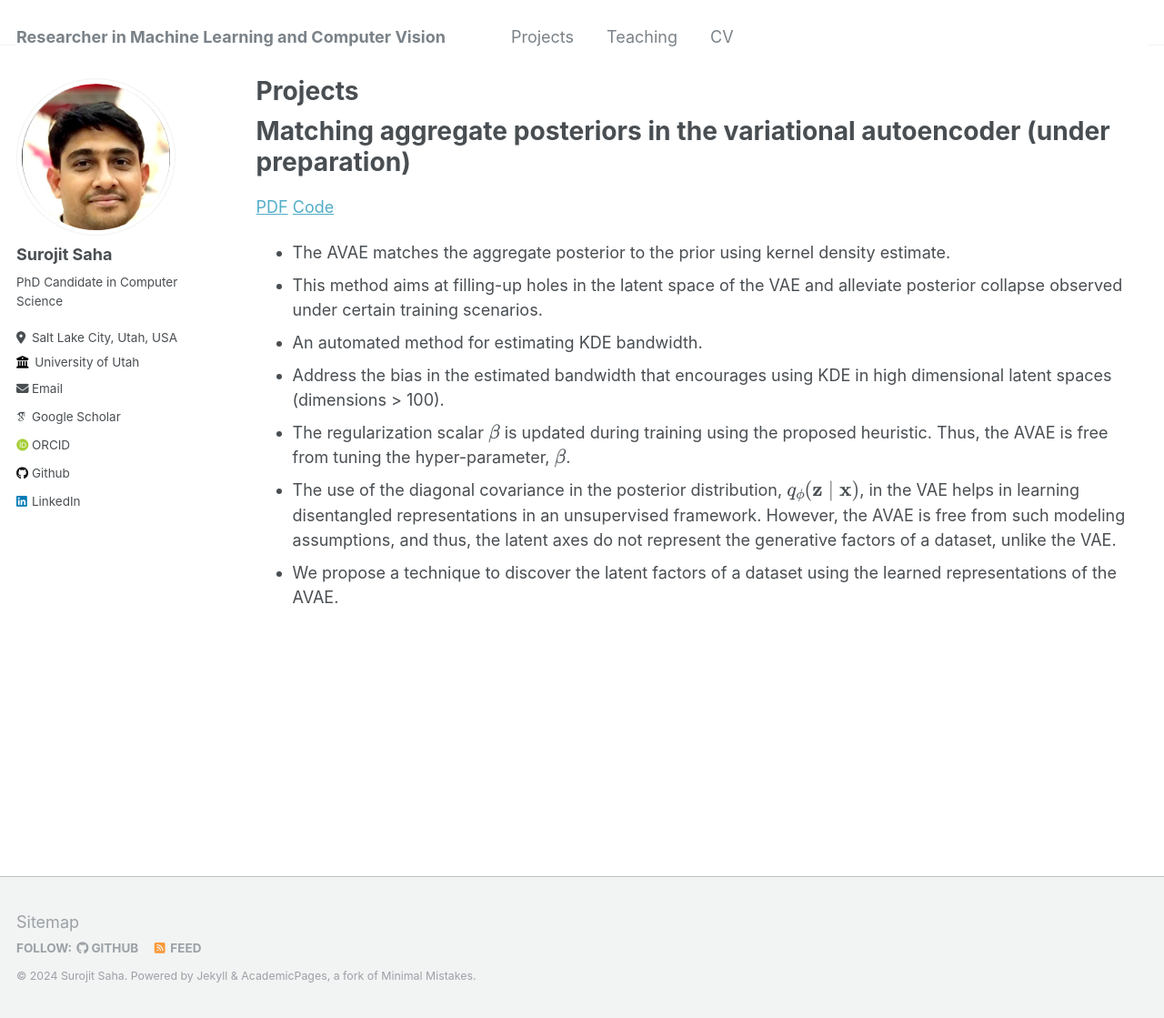
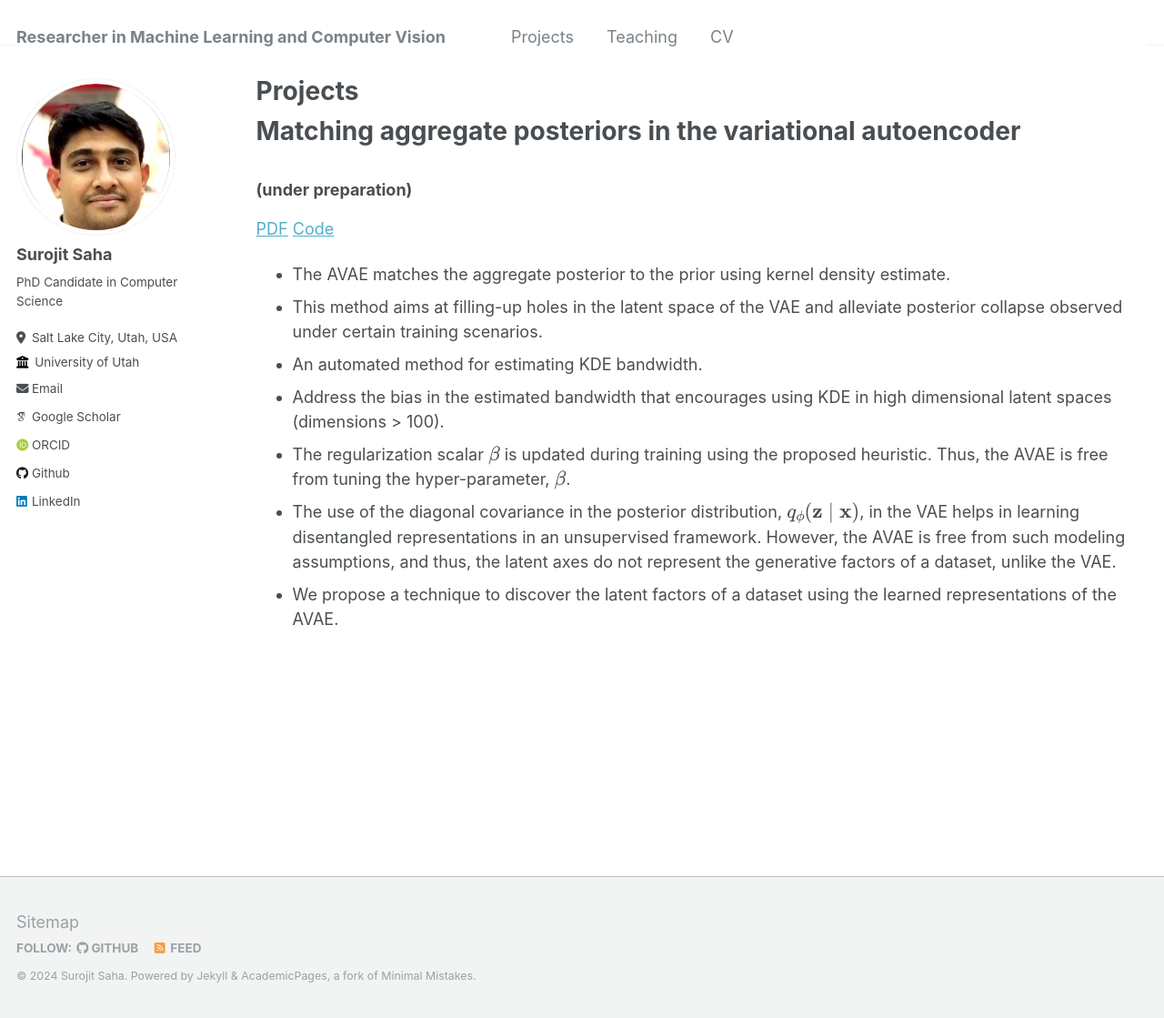
Before and after one commit to Surojit-Utah/Surojit-Utah.github.io, a Jekyll site: the page built from _pages/publications.md, in a window 1280 px wide and 1119 px high. Shown: the whole window at 91% size. Built offline with Jekyll 4.4.1, drawn with Linux system fonts in a browser that asks for light colours; some web fonts are replaced.

```diff
--- a/_pages/publications.md
+++ b/_pages/publications.md
@@ -5,7 +5,8 @@ permalink: /projects/
 author_profile: true
 ---
 
-# Matching aggregate posteriors in the variational autoencoder (under preparation)
+# Matching aggregate posteriors in the variational autoencoder
+### (under preparation)
 [PDF](http://surojit-utah.github.io/files/AVAE.pdf "PDF") [Code](https://github.com/Surojit-Utah/ARD-VAE "Code")
 
 * The AVAE matches the aggregate posterior to the prior using kernel density estimate.
```
